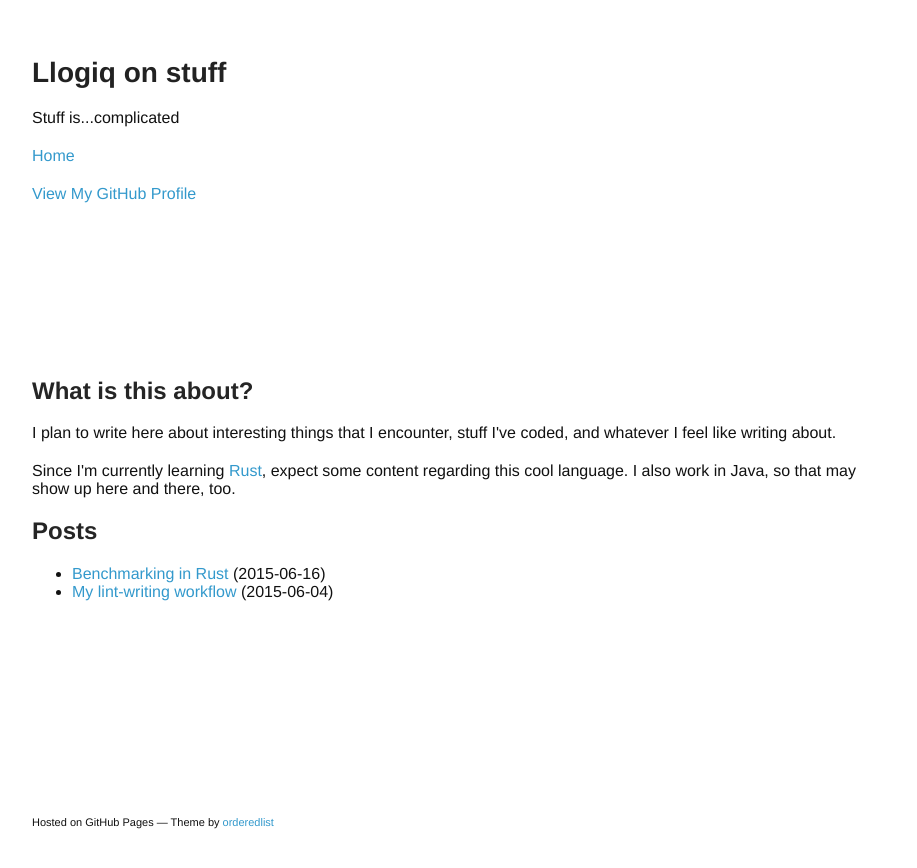
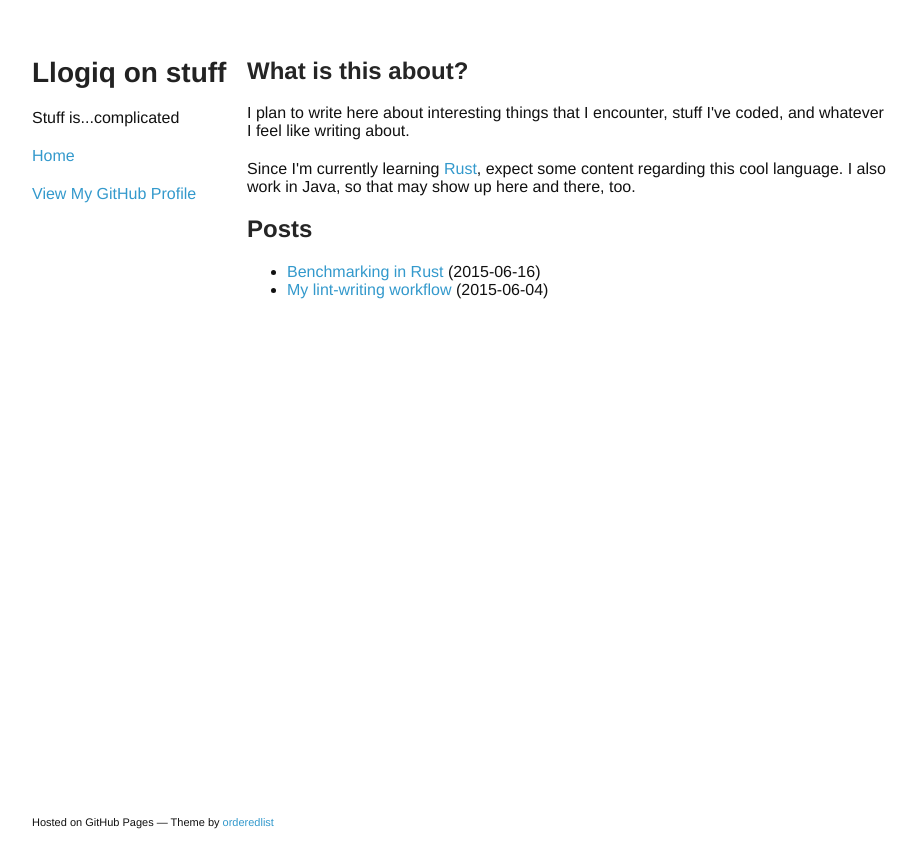
Before and after one commit to llogiq/llogiq.github.io, a Jekyll site: the page built from index.html, in a window 1280 px wide. Shown: the top 868 px of the page, without its empty margins (178-1095 px from the left). Built offline with Jekyll 4.4.1, drawn with Linux system fonts in a browser that asks for light colours.

Commit message:
more stylesheet tweaking

```diff
--- a/stylesheets/styles.css
+++ b/stylesheets/styles.css
@@ -157,8 +157,8 @@ header ul a strong {
 }
 
 section {
+  width:75%;
   float:right;
-  margin-top:20em;
   padding-bottom:50px;
 }
 
@@ -187,10 +187,14 @@ footer {
     margin:0;
   }
 
-  header, footer {
-    float:right;
+  header, section, footer {
+    float:none;
     position:static;
     width:auto;
+  }
+
+  header {
+    padding-right:320px;
   }
 
   section {
```
